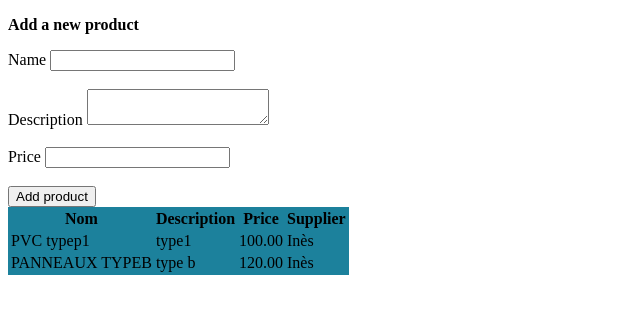
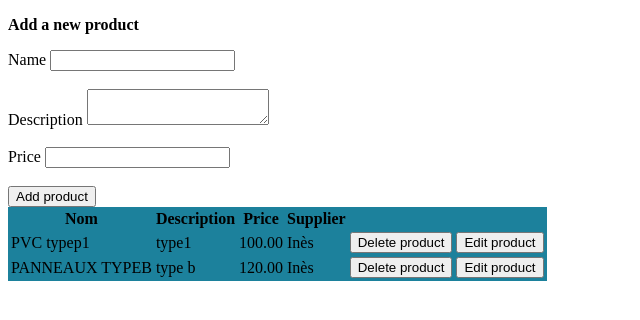
Before and after one commit to Strelixia/srm-inventory, a Django app: page /supplier_products/ in a window 1280 px wide. Shown: the top 320 px of the page, without its empty margins (0-640 px from the left). Run offline with Django 5.2, Linux system fonts and the light colour scheme; a user stored in the database is signed in; data comes from the database, SQL or seed files in the repository; both versions use the stored data as it was after the commit.

Commit message:
Creation et activation des boutton Delete et Edit

```diff
--- a/gestion/templates/supplier_dashboard.html
+++ b/gestion/templates/supplier_dashboard.html
@@ -17,4 +17,5 @@
             font-size: 16px;
             margin: 5px;
         }
+        </style>
 </form>
--- a/gestion/templates/supplier_products.html
+++ b/gestion/templates/supplier_products.html
@@ -26,7 +26,6 @@
     </form>
         <table>
             <thead>
-
                 <tr>
                     <th>Nom</th>
                     <th>Description</th>
@@ -41,13 +40,25 @@
                     <td>{{product.description}}</td>
                     <td>{{product.price}}</td>
                     <td>{{product.supplier.username}}</td>
+                <td>
+                    <form method="post" action="{% url 'delete_product' product.id %}">{% csrf_token %}
+                    <button type="submit"> Delete product </button>
+                    </form>
+
+                </td>
+                <td>
+                    <form method="post" action="{% url 'edit_product' product.id %}">{% csrf_token %}
+                        <button type="submit"> Edit product </button>
+                    </form>
+                </td>
+
                 </tr>
                 {% empty %}
                 <tr>
                     <td colspan="3">No products available.</td>
                 </tr>
+                {% endfor %}
 
-                {% endfor %}
             </tbody>
         </table>
 </body>
--- a/gestion/urls.py
+++ b/gestion/urls.py
@@ -6,4 +6,6 @@ urlpatterns = [
     path("supplier_dashboard/", views.supplier_dashboard, name="supplier_dashboard"),
     path("buyer_dashboard/", views.buyer_dashboard, name="buyer_dashboard"),
     path("supplier_products/", views.supplier_products, name="supplier_products"),
+    path("delete/<int:product_id>/", views.delete_product, name="delete_product"),
+    path("edit/<int:product_id>/", views.edit_product, name="edit_product"),
 ]
--- a/gestion/views.py
+++ b/gestion/views.py
@@ -1,6 +1,6 @@
 
 from django.views.generic import ListView
-from django.http import HttpResponseRedirect
+from django.http import HttpResponse
 from django.shortcuts import get_object_or_404, render, redirect
 from django.contrib.auth import authenticate, login
 from django.contrib.auth.decorators import login_required
@@ -46,7 +46,6 @@ def supplier_products(request):
         name = request.POST.get('name')
         description = request.POST.get('description')
         price = request.POST.get('price')
-
         print(name,description,price)
         Product.objects.create(name = name,description = description,price = price, supplier = request.user)
         return redirect('supplier_products')
@@ -54,26 +53,17 @@ def supplier_products(request):
 
     return render(request, 'supplier_products.html', {'products': products})
 
+@login_required
+def delete_product(request, product_id):
+    product = get_object_or_404(Product, id =product_id)
+    if request.method =='POST':
+        product.delete()
+        return redirect('supplier_products')
 
-
-
-
-
-
-
-
-
-
-
-
-
-'''
-class ProductView(generic.DetailView):
-    model = Product
-    template_name = "gestion/product.html"
-    def get_queryset(self):
-
-        Print all products
-
-        return Product.objects.all()
-'''
+@login_required
+def edit_product(request, product_id):
+    product = get_object_or_404(Product, id=product_id)
+    if request.method =='POST':
+        product.save()
+        return redirect('edit_product', product_id=product_id)
+    return render(request, 'edit_product.html', {'product': product})
```
Also changed, not shown: gestion/templates/edit_product.html (added, +25 -0 lines), db.sqlite3.
